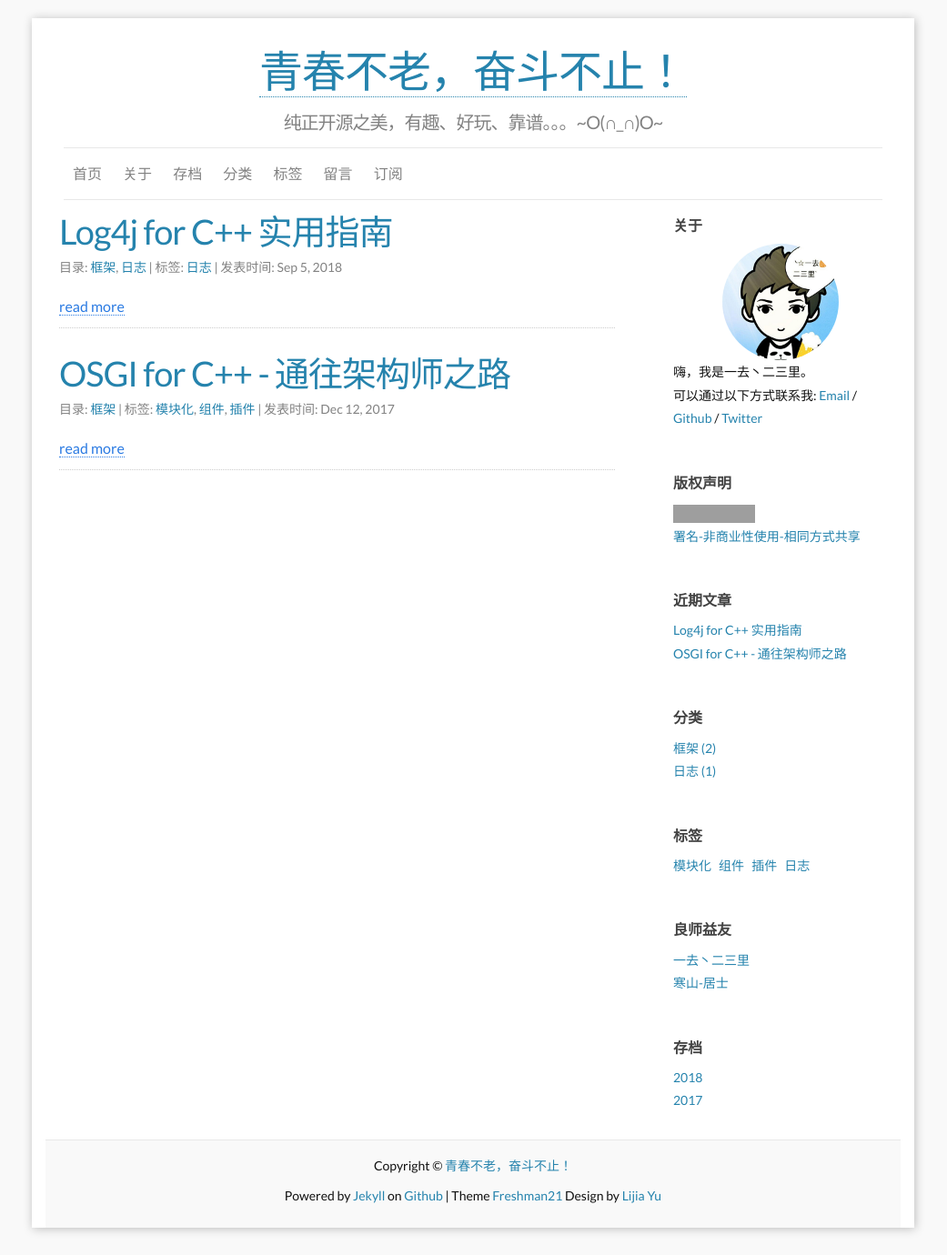
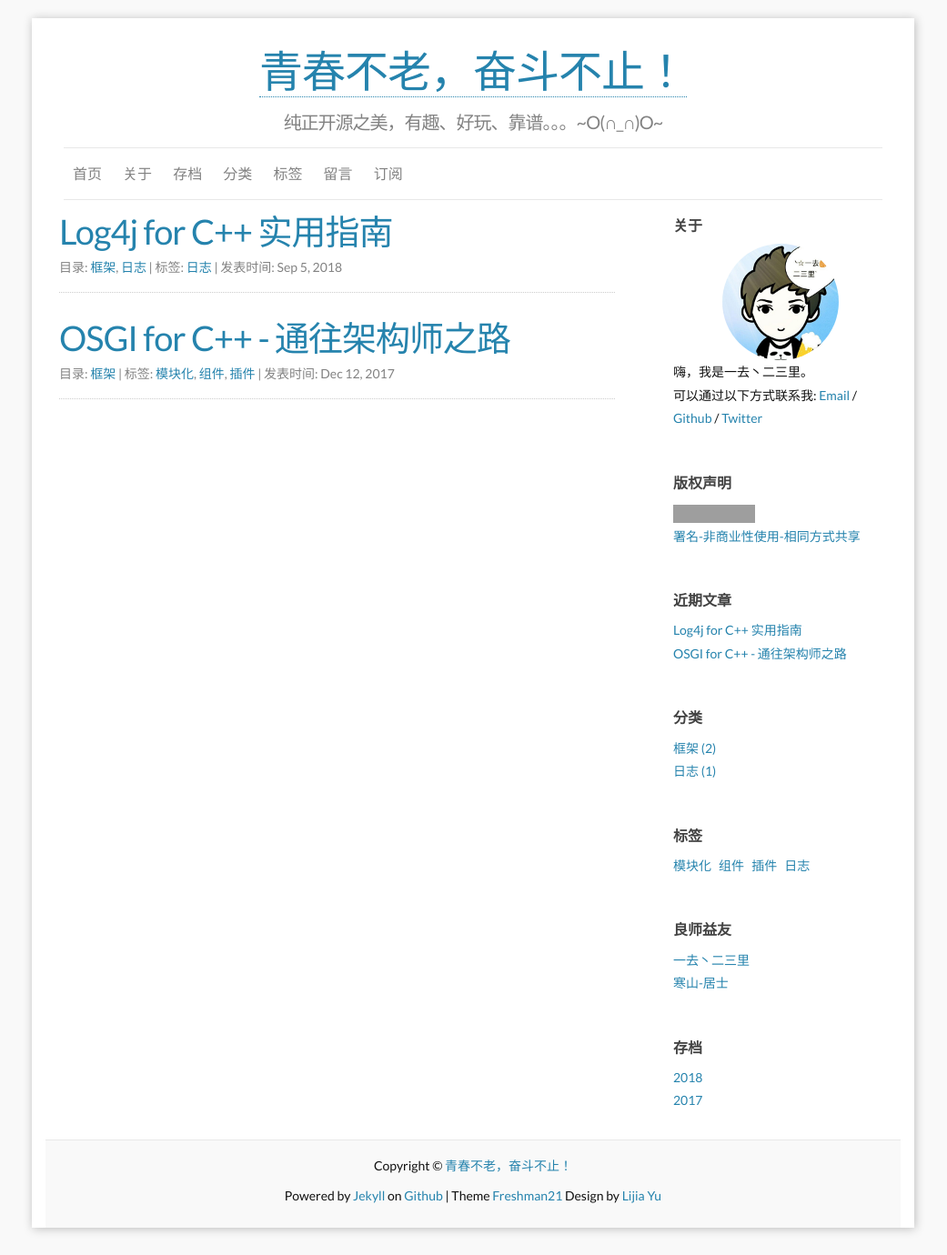
Before and after one commit to Waleon/Waleon.github.io, a Jekyll site: the page built from index.html, in a window 1280 px wide. Shown: the whole page at 91% size, without its empty margins (120-1161 px from the left). Built offline with Jekyll 4.4.1, drawn with Linux system fonts in a browser that asks for light colours; the list of posts is cut into pages by our own code; grey boxes are pictures that could not be loaded.

Commit message:
update summary

```diff
--- a/index.html
+++ b/index.html
@@ -31,7 +31,6 @@ layout: default
 
     <article class="post-content" itemprop="articleBody">
       {{ post.summary }}
-      <p><a href="\{\{ post.url | prepend: site.baseurl \}\}">read more</a></p>
     </article> <hr />
 
     {% endfor %}
```
